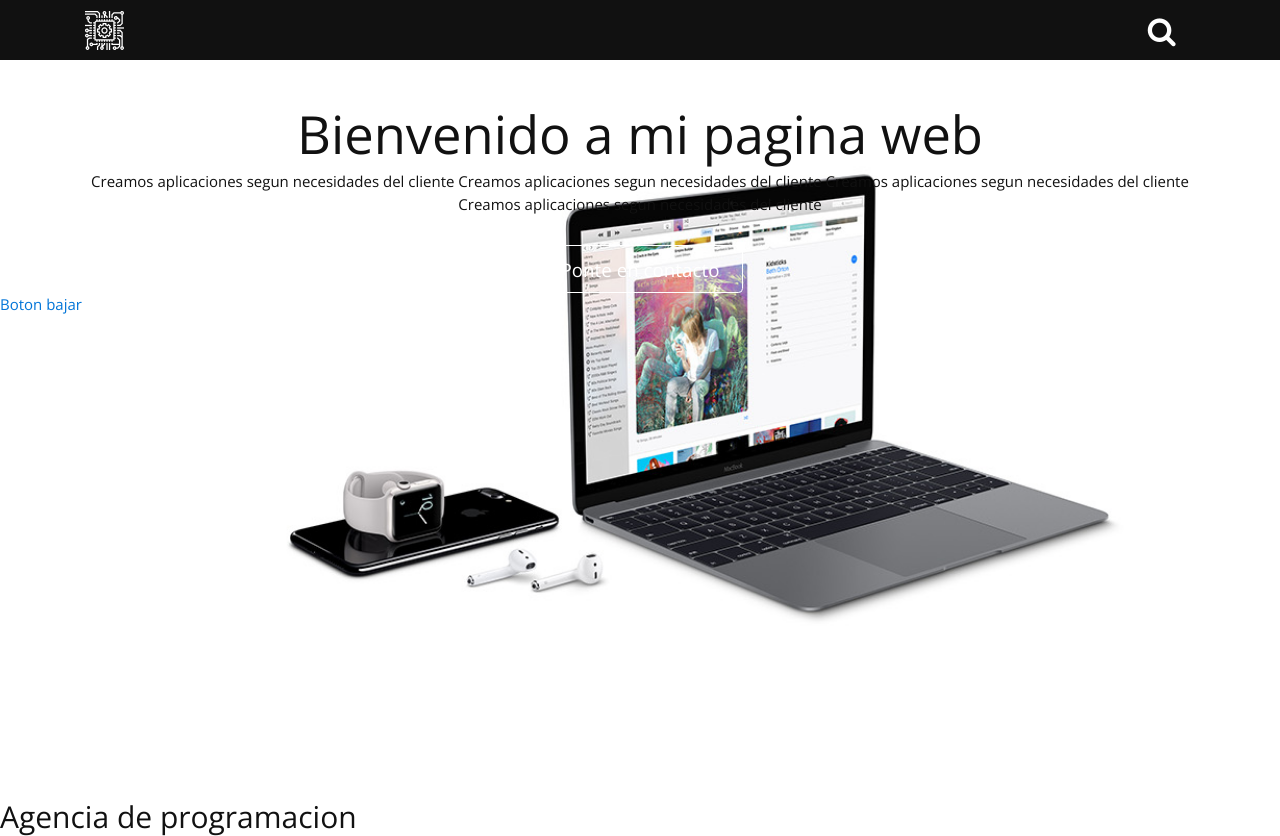
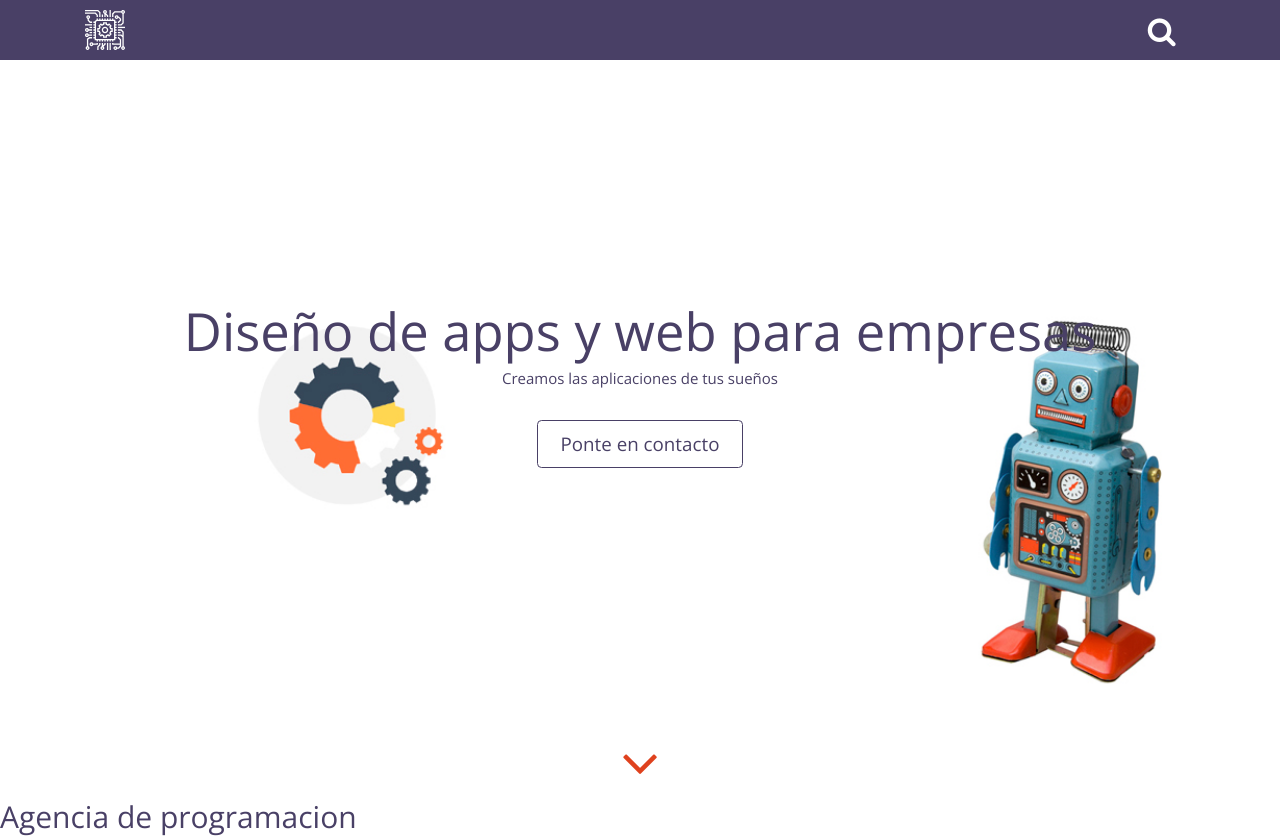
Before and after one commit to josesuaste/robot-startup, a plain HTML site: page index.html in a window 1280 px wide. Shown: the top 836 px of the page. Drawn offline with nearby package versions, Linux system fonts and the light colour scheme.

Commit message:
se cambiaron los esquemas de colores

```diff
--- a/index.html
+++ b/index.html
@@ -23,7 +23,7 @@
   <body>
     <section class="bienvenidos">
 
-      <header class="encabezado navbar-fixed-topx" role="banner" id="encabezado">
+      <header class="encabezado navbar-fixed-top" role="banner" id="encabezado">
           <div class="container">
               <a href="index.html" class="logo">
                   <img src="images/artificial-intelligence.svg" alt="Logo del sitio">
@@ -59,19 +59,16 @@
 
         <div class="texto-encabezado text-xs-center">
           <div class="container">
-          <h1 class="display-4">Bienvenido a mi pagina web </h1>
-          <p>Creamos aplicaciones segun necesidades del cliente
-            Creamos aplicaciones segun necesidades del cliente
-            Creamos aplicaciones segun necesidades del cliente
-            Creamos aplicaciones segun necesidades del cliente
+          <h1 class="display-4">Diseño de apps y web para empresas</h1>
+          <p>Creamos las aplicaciones de tus sueños
           </p>
           <a href="#" class="btn btn-primary btn-lg">Ponte en contacto</a>
         </div>
       </div>
 
-        <div class="flecha-abajo">
-          <a href="#">Boton bajar</a>
-        </div>
+      <div class="flecha-bajar text-xs-center">
+          <a data-scroll href="#agencia"> <i class="fa fa-angle-down" aria-hidden="true"></i></a>
+      </div>
     </section>
 
 
--- a/scss/estilos.scss
+++ b/scss/estilos.scss
@@ -1,9 +1,9 @@
-//-------------------------
-// ESQUEMA DE COLORES
 //-----------------------
-$texto:#111111;
-$principal:#0275d8;
-$secundario:#009500;
+// PATRON DE COLORES
+//-----------------------
+$texto:#494066;
+$principal:#DF421E;
+$secundario:#887FA3;
 html {
     font-size: 15px;
 }
@@ -12,8 +12,8 @@ body {
     color: $texto;
 }
 .bienvenidos {
-    background: url("../images/papers.jpg") no-repeat center top;
-    color: #111111;
+    background: url("../images/white.jpg") no-repeat center top;
+    color: $texto;
     background-size: cover;
     background-attachment: fixed !important;
     height: 100vh;
@@ -27,7 +27,7 @@ body {
     transition: all .5s ease;
 }
 .encabezado.fondo-menu {
-    background: #064e4e;
+    background: $secundario;
     padding: 1rem 0;
 }
 .encabezado .container {
@@ -36,7 +36,7 @@ body {
     flex-wrap: wrap;
 }
 .encabezado .logo img {
-    width: 39px;
+    width: 40px;
     height: auto;
 }
 /*Estilos para el boton: buscar y menu*/
@@ -97,26 +97,50 @@ body {
     text-align: center;
     color: #fff;
     text-transform: uppercase;
-    border-top: 1px solid #8c8888;
+    border-top: 1px solid #fff;
     text-decoration: none;
 }
 #menu-principal ul a:hover,
 #menu-principal ul li.active a {
     color: $principal;
 }
-.texto-encabezado .display-4{
-  margin-top: 3rem;
+.texto-encabezado {
+    flex: 1 1 auto;
+    display: flex;
+    align-items: center;
 }
-.btn-primary{
-  color: #fff;
-  background-color: transparent;
-  margin-top: 1rem;
-  border-color: #fff;
-  border-style: 1px;
-  transition: all .5s ease;
+.texto-encabezado .display-4 {
+    margin-top: 4rem;
+}
+.texto-encabezado .btn-primary {
+    margin-top: 1rem;
+}
+.btn-primary {
+    color: $texto;
+    background-color: #fff;
+    border-color: $texto;
+    transition: all .5s ease;
 }
 .btn-primary:hover,
 .btn-primary:focus,
-.btn-primary:active:hover{
-  background-color: $principal;
+.btn-primary:active:hover {
+    background-color: $principal;
+    border-color: transparent;
 }
+.flecha-bajar a {
+    display: inline-block;
+    color: $principal;
+    font-size: 4rem;
+    animation: flecha-animada 2s ease-in-out infinite;
+}
+@keyframes flecha-animada {
+    from {
+        transform: translateY(0);
+    }
+    50% {
+        transform: translateY(6px);
+    }
+    to {
+        transform: translateY(0);
+    }
+}
```
Also changed, not shown: css/estilos.css, images/back.png (added), images/papers.jpg (deleted), images/white.jpg (added), 3 other files.
